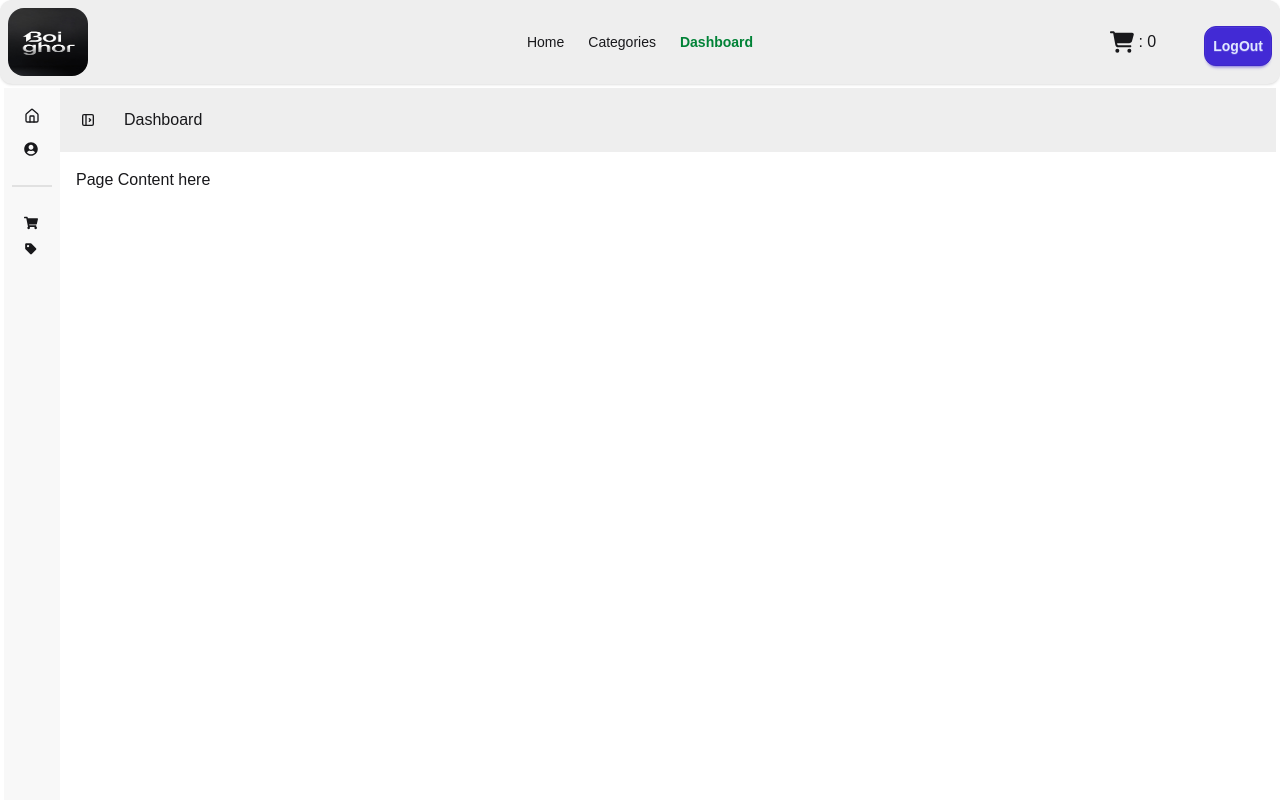
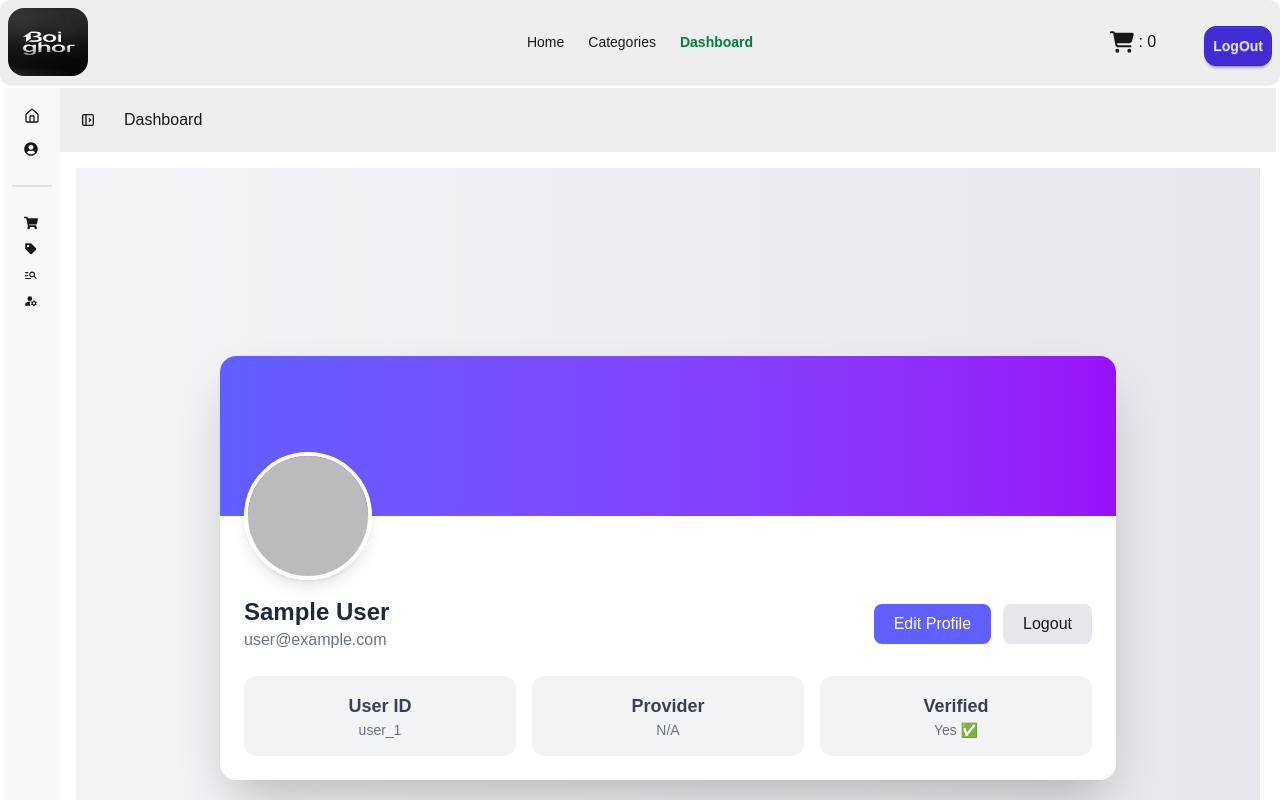
Before and after one commit to fuadhasan199/Boighor-Client, a React (Vite) app: page /dashboard/profile in a window 1280 px wide. Shown: the top 800 px of the page. Built offline with nearby package versions, Linux system fonts and the light colour scheme; no server answers; sample sign-in values are in the browser's storage.

Commit message:
feat:Complite Profile page

```diff
--- a/src/Dashboard/Dashboard.jsx
+++ b/src/Dashboard/Dashboard.jsx
@@ -3,7 +3,8 @@ import { BiSolidPurchaseTag } from 'react-icons/bi';
 import { FaShoppingCart, FaUserCircle } from 'react-icons/fa';
 import { AuthContext } from '../Provider/AuthProvider';
 import axios from 'axios';
-import { useNavigate } from 'react-router';
+import { Outlet, useNavigate } from 'react-router';
+import { MdManageAccounts, MdManageSearch } from 'react-icons/md';
 
 const Dashboard = () => {
 const {user}=useContext(AuthContext)
@@ -33,7 +34,7 @@ const navigate=useNavigate()
       <div className="px-4">  Dashboard</div>
     </nav>
     {/* Page content here */}
-    <div className="p-4">Page Content here</div>
+    <div className="p-4"> <Outlet></Outlet>  </div>
   </div>
 
   <div className="drawer-side is-drawer-close:overflow-visible">
@@ -42,6 +43,8 @@ const navigate=useNavigate()
       {/* Sidebar content here */}
       <ul className="menu w-full grow">
         {/* List item */}
+
+
         <li>
           <button onClick={()=>navigate('/')} className="is-drawer-close:tooltip is-drawer-close:tooltip-right" data-tip="Homepage">
             {/* Home icon */}
@@ -53,8 +56,8 @@ const navigate=useNavigate()
         {/* profile section */}
 
                  <li>
-          <button className="is-drawer-close:tooltip is-drawer-close:tooltip-right" data-tip="Profile">
-            {/* Settings icon */}
+          <button onClick={()=>navigate('/dashboard/profile')} className="is-drawer-close:tooltip is-drawer-close:tooltip-right" data-tip="Profile">
+
             <FaUserCircle />
             <span className="is-drawer-close:hidden">Profile</span>
           </button>
@@ -63,6 +66,9 @@ const navigate=useNavigate()
          <div className="divider"></div>
 
         {/* List item */}
+
+
+
         <li>
           <button className="is-drawer-close:tooltip is-drawer-close:tooltip-right" data-tip="My-Cart">
             {/* Settings icon */}
@@ -83,6 +89,24 @@ const navigate=useNavigate()
           </button>
         </li>
 
+                   <li>
+          <button className="is-drawer-close:tooltip is-drawer-close:tooltip-right" data-tip="Manage Book">
+
+           <MdManageSearch />
+            <span className="is-drawer-close:hidden">Manage Book</span>
+          </button>
+        </li>
+
+                        <li>
+          <button className="is-drawer-close:tooltip is-drawer-close:tooltip-right" data-tip="Manage User">
+
+           <MdManageAccounts />
+            <span className="is-drawer-close:hidden">Manage User</span>
+          </button>
+        </li>
+
+
+
 
 
       </ul>
--- a/src/Dashboard/Profile.jsx
+++ b/src/Dashboard/Profile.jsx
@@ -1,11 +1,82 @@
-import React from 'react';
+import React, { useContext } from 'react';
+import { AuthContext } from '../Provider/AuthProvider';
 
 const Profile = () => {
+    const {user}=useContext(AuthContext)
     return (
-        <div>
-            this is my profile page
+
+    <div className="min-h-screen bg-gradient-to-r from-gray-100 to-gray-200 flex items-center justify-center p-6">
+
+      <div className="w-full max-w-4xl bg-white shadow-2xl  rounded-2xl overflow-hidden">
+
+        {/* Cover Section */}
+        <div className="h-40 bg-gradient-to-r from-indigo-500 to-purple-600"></div>
+
+        {/* Profile Info */}
+        <div className="relative px-6 pb-6">
+
+          {/* Profile Image */}
+          <div className="absolute -top-36 left-6">
+            <img
+              src={user?.photoURL || "https://i.ibb.co/4pDNDk1/avatar.png"}
+              alt="profile"
+              className="w-32 h-32 rounded-full border-4 border-white shadow-lg object-cover"
+            />
+          </div>
+
+          {/* Info Section */}
+          <div className="mt-20 flex flex-col md:flex-row md:items-center md:justify-between gap-4">
+
+            <div>
+              <h2 className="text-2xl font-bold text-gray-800">
+                {user?.displayName || "No Name Found"}
+              </h2>
+              <p className="text-gray-500">
+                {user?.email || "No Email Available"}
+              </p>
+            </div>
+
+            <div className="flex gap-3">
+              <button className="px-5 py-2 bg-indigo-500 text-white rounded-lg hover:bg-indigo-600 transition">
+                Edit Profile
+              </button>
+              <button className="px-5 py-2 bg-gray-200 rounded-lg hover:bg-gray-300 transition">
+                Logout
+              </button>
+            </div>
+
+          </div>
+
+          {/* Extra Info */}
+          <div className="mt-6 grid grid-cols-1 md:grid-cols-3 gap-4">
+
+            <div className="bg-gray-100 p-4 rounded-xl text-center">
+              <h3 className="text-lg font-semibold text-gray-700">User ID</h3>
+              <p className="text-sm text-gray-500 break-all">
+                {user?.uid || "N/A"}
+              </p>
+            </div>
+
+            <div className="bg-gray-100 p-4 rounded-xl text-center">
+              <h3 className="text-lg font-semibold text-gray-700">Provider</h3>
+              <p className="text-sm text-gray-500">
+                {user?.providerData[0]?.providerId || "N/A"}
+              </p>
+            </div>
+
+            <div className="bg-gray-100 p-4 rounded-xl text-center">
+              <h3 className="text-lg font-semibold text-gray-700">Verified</h3>
+              <p className="text-sm text-gray-500">
+                {user?.emailVerified ? "Yes ✅" : "No ❌"}
+              </p>
+            </div>
+
+          </div>
+
         </div>
-    );
+      </div>
+    </div>
+  );
 };
 
 export default Profile;
```
